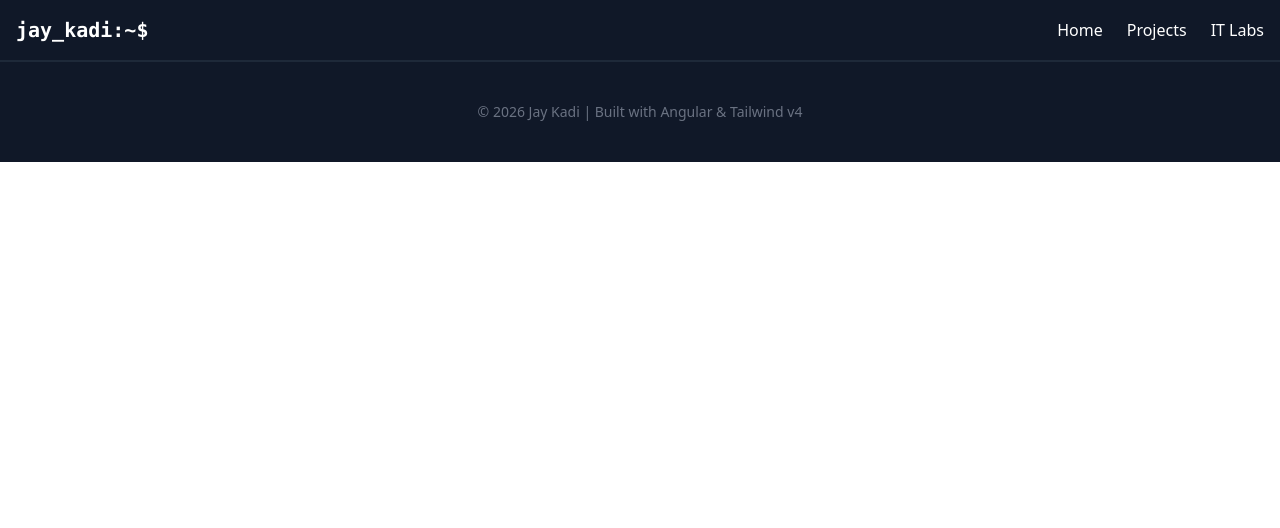
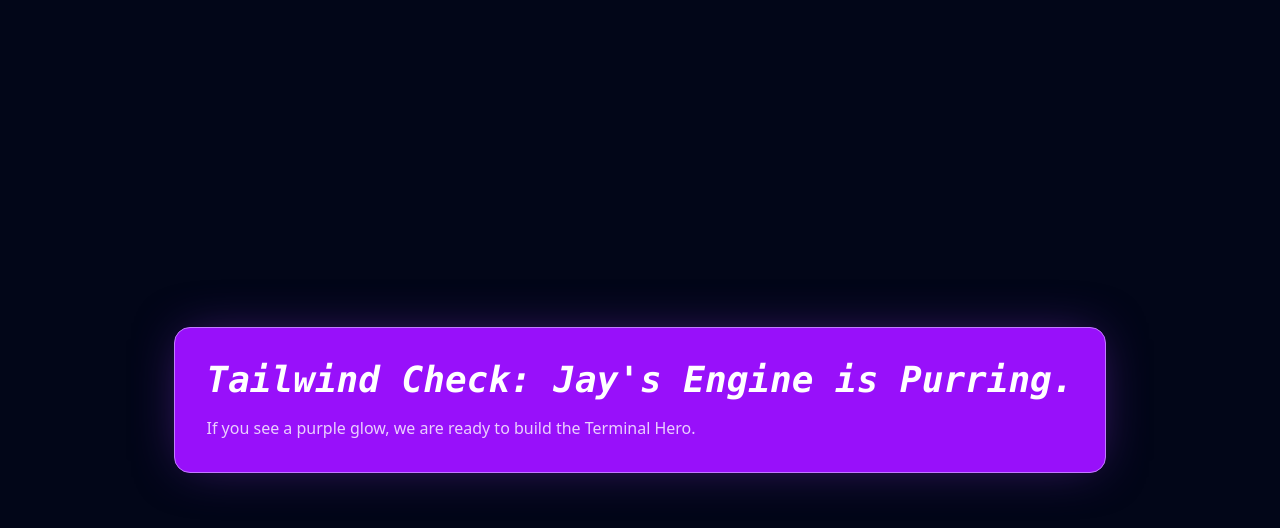
Before and after one commit to JayKadi/jay-portfolio, an Angular app: page / in a window 1280 px wide. Shown: the top 528 px of the page. Built offline with nearby package versions, Linux system fonts and the light colour scheme.

Commit message:
Test tailwind v4 is well configured

```diff
--- a/src/app/app.html
+++ b/src/app/app.html
@@ -1,16 +1,6 @@
-<nav class="bg-gray-900 text-white p-4 flex justify-between items-center border-b border-gray-800">
-  <div class="font-mono font-bold text-xl">jay_kadi:~$</div>
-  <div class="space-x-6">
-    <a routerLink="/" class="hover:text-blue-400 transition">Home</a>
-    <a routerLink="/projects" class="hover:text-blue-400 transition">Projects</a>
-    <a routerLink="/it-labs" class="hover:text-blue-400 transition">IT Labs</a>
+<div class="min-h-screen bg-slate-950 flex items-center justify-center p-10">
+  <div class="bg-purple-600 text-white p-8 rounded-2xl shadow-[0_0_50px_-12px_rgba(147,51,234,0.5)] border border-purple-400">
+    <h1 class="text-4xl font-bold font-mono italic">Tailwind Check: Jay's Engine is Purring.</h1>
+    <p class="mt-4 opacity-80">If you see a purple glow, we are ready to build the Terminal Hero.</p>
   </div>
-</nav>
-
-<main>
-  <router-outlet />
-</main>
-
-<footer class="p-10 bg-gray-900 text-gray-500 text-center text-sm border-t border-gray-800">
-  &copy; 2026 Jay Kadi | Built with Angular & Tailwind v4
-</footer>
+</div>
```
